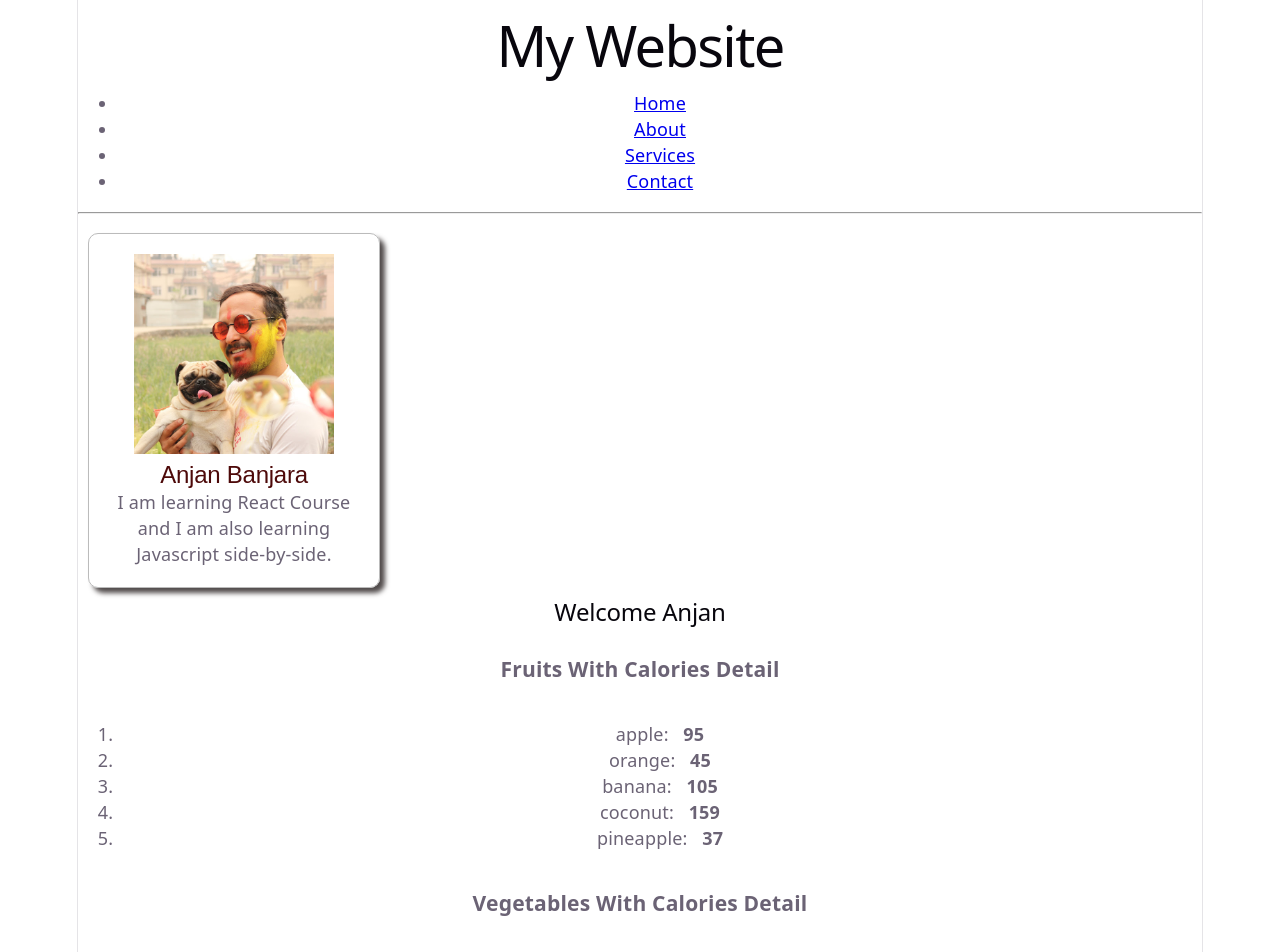
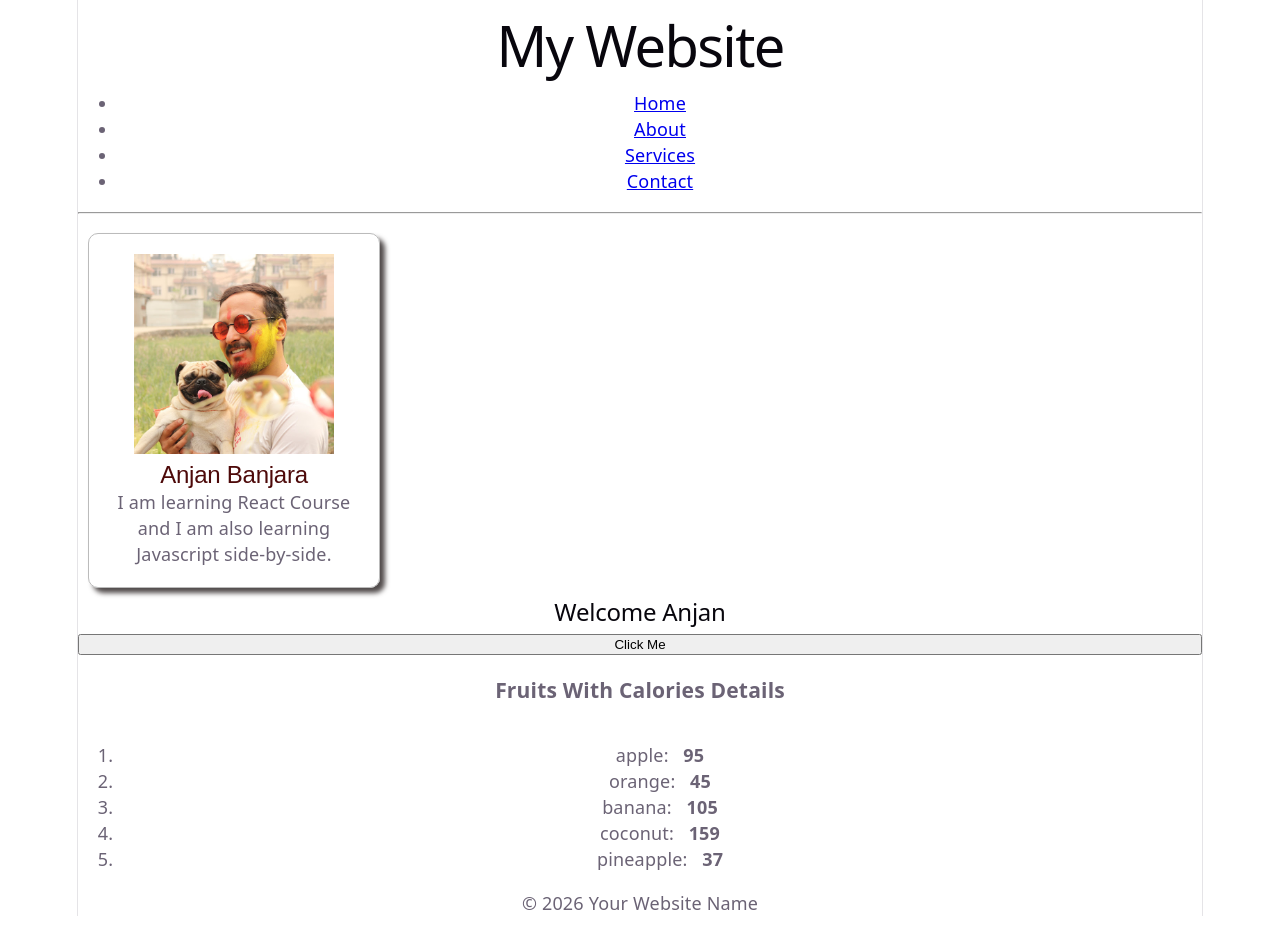
Before and after one commit to lucky-banjara/react-learn2code, a React (Vite) app in the folder my-react-app/: page / in a window 1280 px wide. Shown: the top 952 px of the page. After the commit the page ends 916 px from the top, so only its background shows below. Built offline with nearby package versions, Linux system fonts and the light colour scheme.

Commit message:
feat(click events): leaned click events in react js

```diff
--- a/my-react-app/src/App.jsx
+++ b/my-react-app/src/App.jsx
@@ -5,6 +5,7 @@ import Card from "./Card.jsx"
 import Student from "./Student.jsx"
 import UserGreeting from "./UserGreeting.jsx"
 import List from "./List.jsx"
+import Button from "./Button.jsx"
 
 function App() {
 
@@ -31,9 +32,10 @@ function App() {
      {/* < Student name= "Spongebob" age={30} isStudent={true}/> */}
      < UserGreeting isLoggedIn={true} username="Anjan" />
      {/* <Food /> */}
+     <Button/>
 
-     {fruits.length > 0 ? <List items = {fruits} category="Fruits With Calories Detail"/>: null}
-     {vegetables.length > 0 && <List items = {vegetables} category="Vegetables With Calories Detail"/>}
+     {fruits.length > 0 ? <List items = {fruits} category="Fruits With Calories Details"/>: null}
+     {/* {vegetables.length > 0 && <List items = {vegetables} category="Vegetables With Calories Detail"/>} */}
 
      <Footer />
 
--- /dev/null
+++ b/my-react-app/src/Button.jsx
@@ -0,0 +1,40 @@
+
+
+function Button (){
+
+    // const handleClick = () => console.log("Ouch You Clicked !") ;
+
+
+    // passing arguments
+
+    // const handleClick2 = (name) => console.log(`${name} stop clicking me`);
+
+
+
+    // onClick + conditional
+
+    // let count = 0;
+
+    // const handleclick2 = (name) => {
+    //     if (count < 3){
+    //         count++;
+    //         console.log(`${name} you clicked me ${count} times`)
+    //     }
+    //     else {
+    //         console.log(`${name} stop clicking me ! `)
+    //     }
+
+    //     }
+
+
+    // using events
+
+    const handleClick = (e) => e.target.textContent = "Hola Mami";
+
+    // return(<button onClick={(e)=>handleClick(e)}>Click Me </button>);
+
+    return(<button onDoubleClick={(e)=>handleClick(e)}>Click Me </button>);
+
+}
+
+export default Button
```
